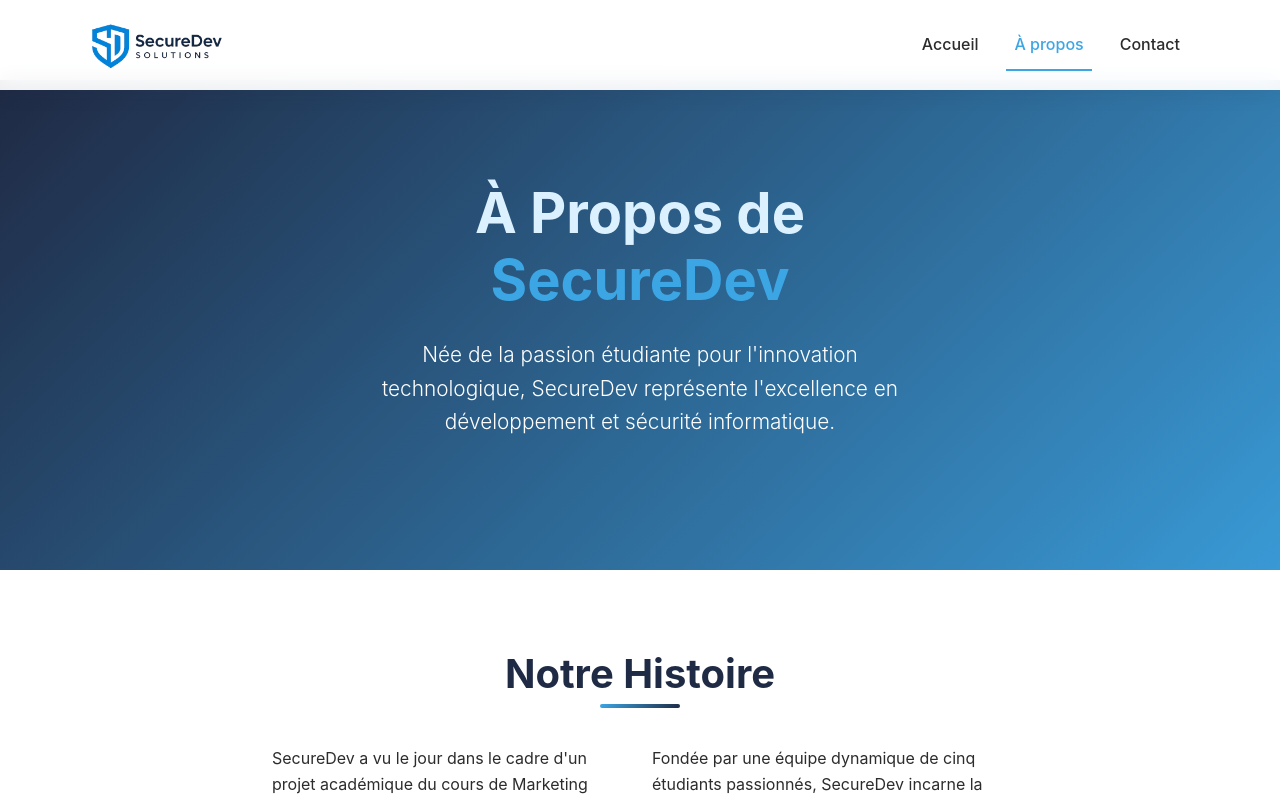
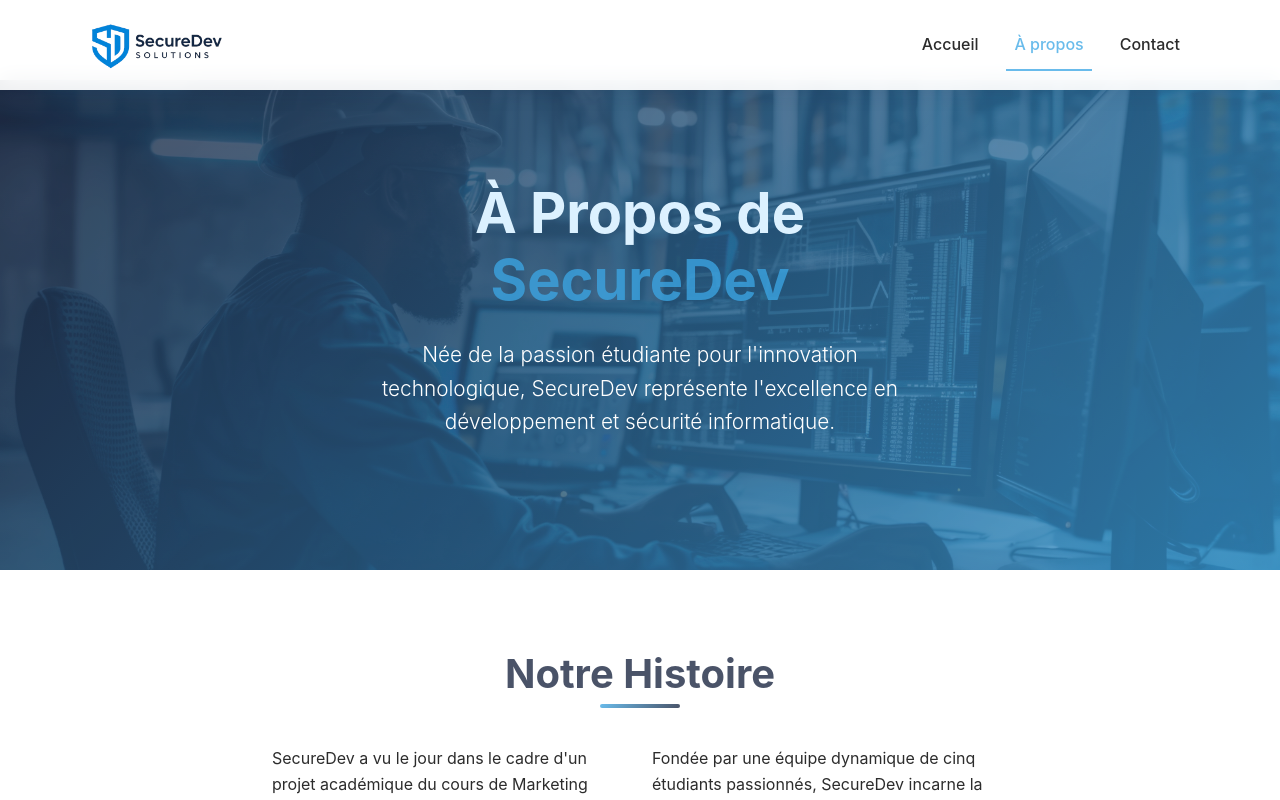
Before and after one commit to crack17o/SecureDev, a React (Vite) app: page /about in a window 1280 px wide. Shown: the top 800 px of the page. Built offline with nearby package versions, Linux system fonts and the light colour scheme; the HTML template or start-up script is replaced by a standard one.

Commit message:
Amélioration

```diff
--- a/src/index.css
+++ b/src/index.css
@@ -4,8 +4,8 @@
 
 /* SecureDev Custom Variables */
 :root {
-  --primary-dark: #1F2A44;
-  --primary-blue: #3CA6E5;
+  --primary-dark: #1f2a44ce;
+  --primary-blue: #3ca7e5c4;
   --white: #FFFFFF;
   --dark-gray: #2C2C2C;
   --light-gray: #f8f9fa;
@@ -140,7 +140,8 @@ h1 {
 
 /* Hero Section */
 .hero-section {
-  background: linear-gradient(135deg, var(--primary-dark) 0%, var(--primary-blue) 100%);
+  background: linear-gradient(135deg, var(--primary-dark) 0%, var(--primary-blue) 100%),
+              url('../public/background.jpg') center/cover no-repeat;
   color: var(--white);
   position: relative;
   overflow: hidden;
```
Also changed, not shown: public/background.jpg (added).
